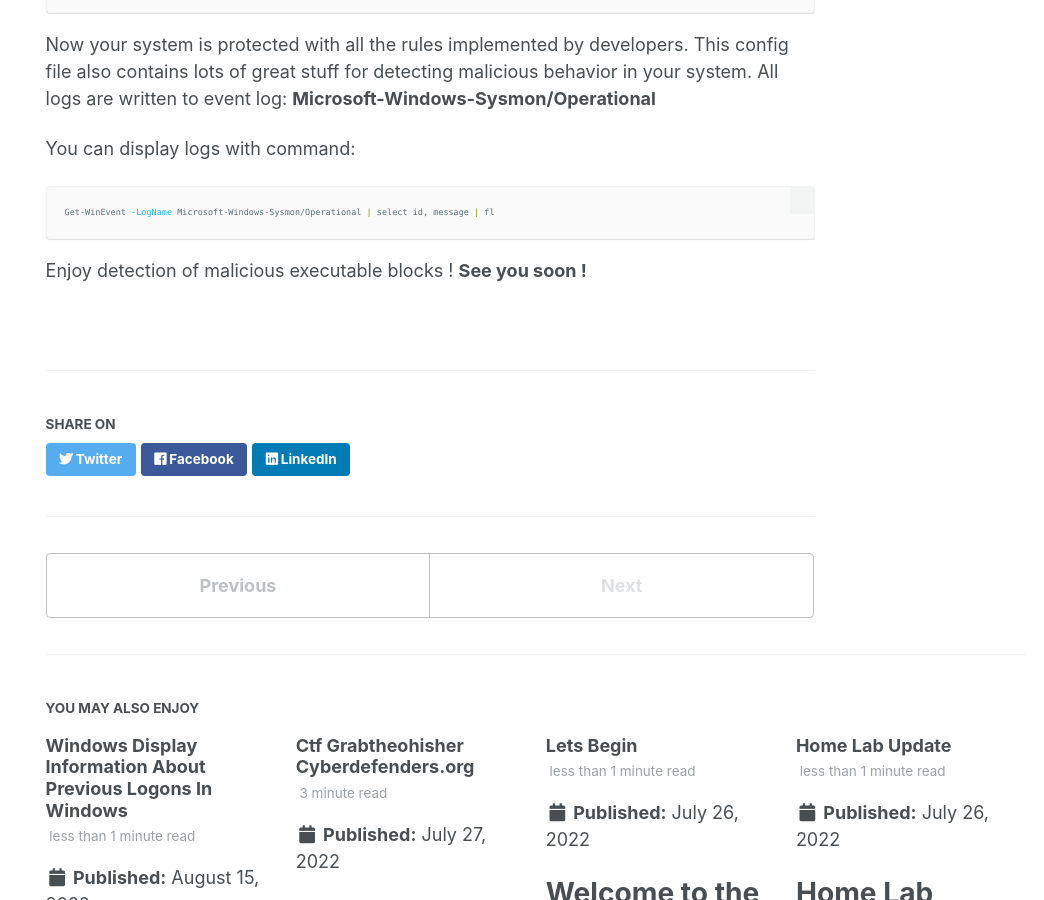
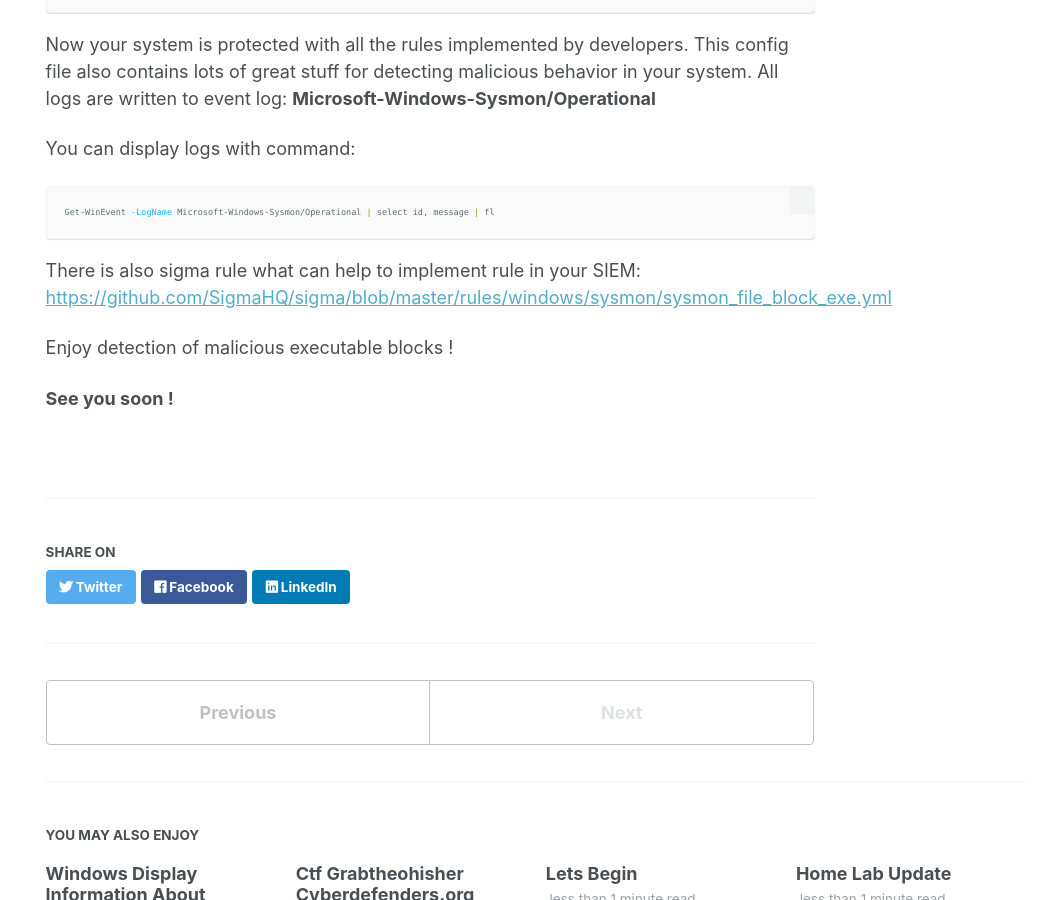
Before and after one commit to psocik/psocik.github.io, a Jekyll site: the page built from _posts/2022-08-21-sysmon-14-with-block-executable.md, in a window 1280 px wide and 900 px high, scrolled down 5300 px. Shown: the whole window, without its empty margins (236-1280 px from the left). Built offline with Jekyll 4.4.1, drawn with Linux system fonts in a browser that asks for light colours.

Commit message:
Update 2022-08-21-sysmon-14-with-block-executable.md

````diff
--- a/_posts/2022-08-21-sysmon-14-with-block-executable.md
+++ b/_posts/2022-08-21-sysmon-14-with-block-executable.md
@@ -215,5 +215,10 @@ You can display logs with command:
 ```powershell
 Get-WinEvent -LogName Microsoft-Windows-Sysmon/Operational | select id, message | fl
 ```
+
+There is also sigma rule what can help to implement rule in your SIEM:
+[https://github.com/SigmaHQ/sigma/blob/master/rules/windows/sysmon/sysmon_file_block_exe.yml](https://github.com/SigmaHQ/sigma/blob/master/rules/windows/sysmon/sysmon_file_block_exe.yml)
+
 Enjoy detection of malicious executable blocks !
+
 **See you soon !**
````
